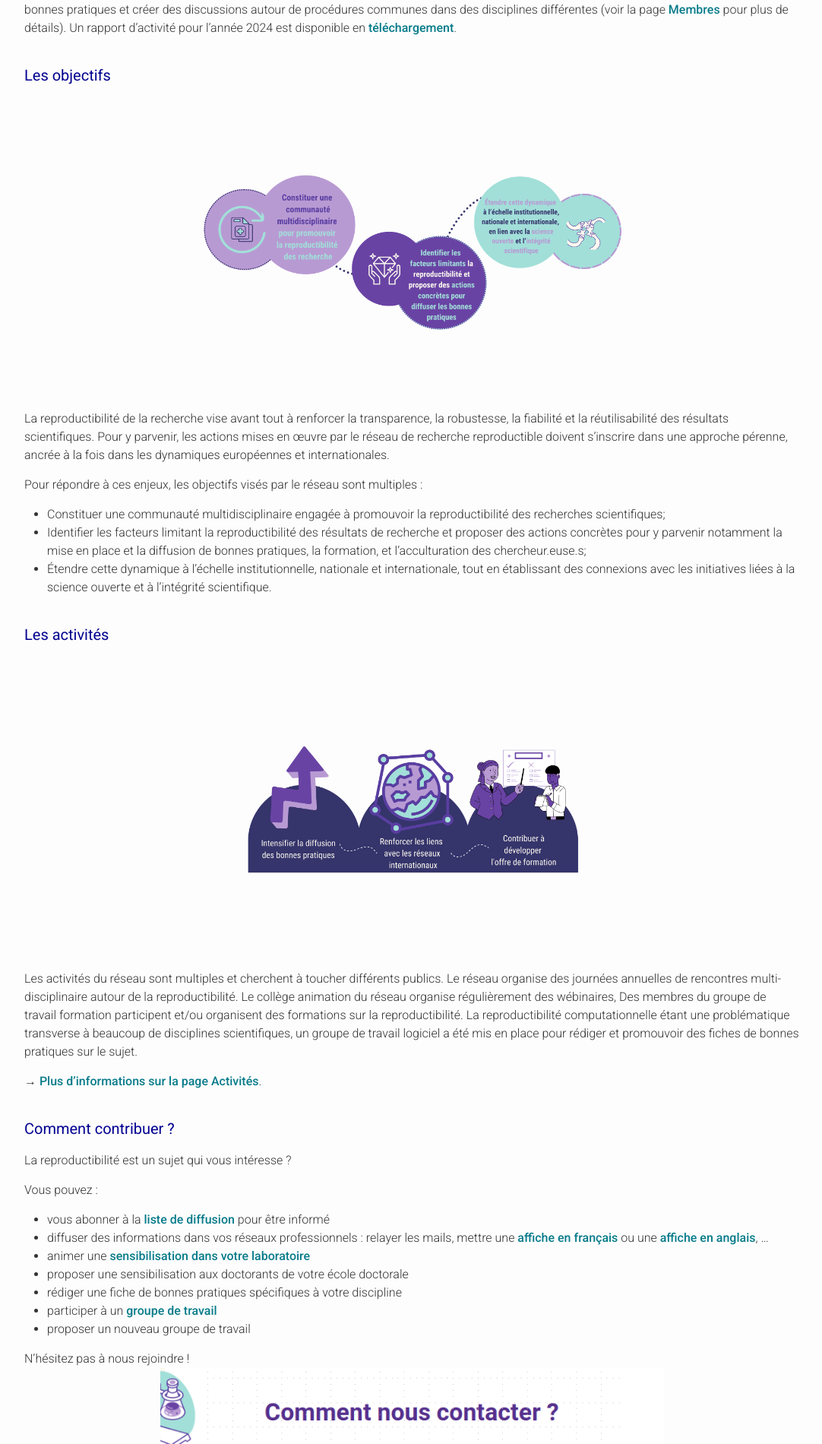
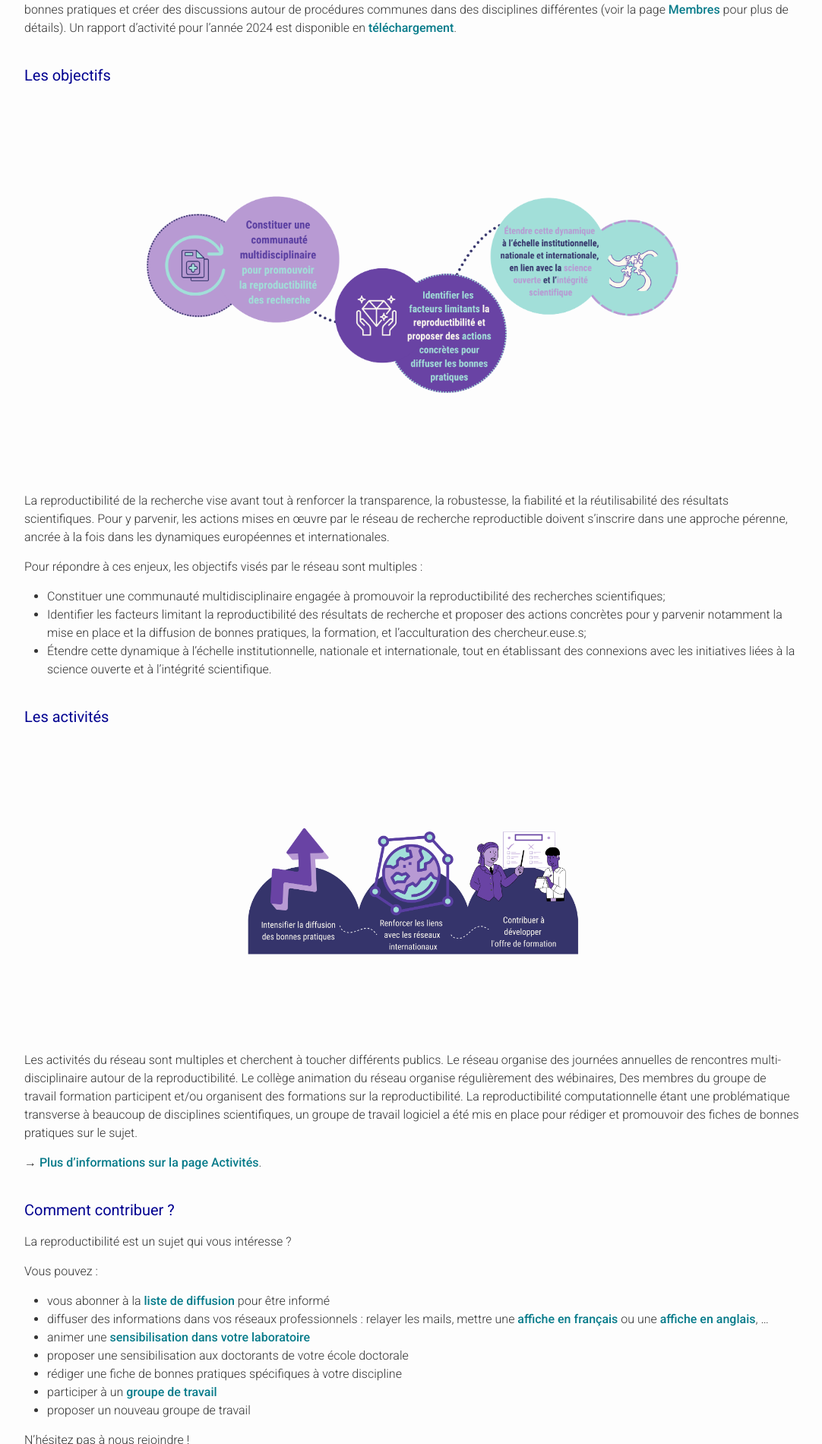
Before and after one commit to FR-RN/FR-RN, a Jekyll site: the page built from index.md, in a window 1280 px wide. Shown: the part 1198-3098 px from the top of the page at 76% size, without its empty margins (98-1180 px from the left). Built offline with Jekyll 4.4.1, drawn with Linux system fonts in a browser that asks for light colours; some web fonts are replaced.

```diff
--- a/index.md
+++ b/index.md
@@ -117,7 +117,7 @@
 
 ## Les objectifs
 
-![Objectifs réseau](../assets/images/objectifs_recherche-repro2.png){: style="width: 55%; display:block; margin-right: auto; margin-left:auto;" }
+![Objectifs réseau](../assets/images/objectifs_recherche-repro2.png){: style="width: 70%; display:block; margin-right: auto; margin-left:auto;" }
 
 
 La reproductibilité de la recherche vise avant tout à renforcer la transparence, la robustesse, la fiabilité et la réutilisabilité des résultats scientifiques. Pour y parvenir, les actions mises en œuvre par le réseau de recherche reproductible doivent s’inscrire dans une approche pérenne, ancrée à la fois dans les dynamiques européennes et internationales.
```
